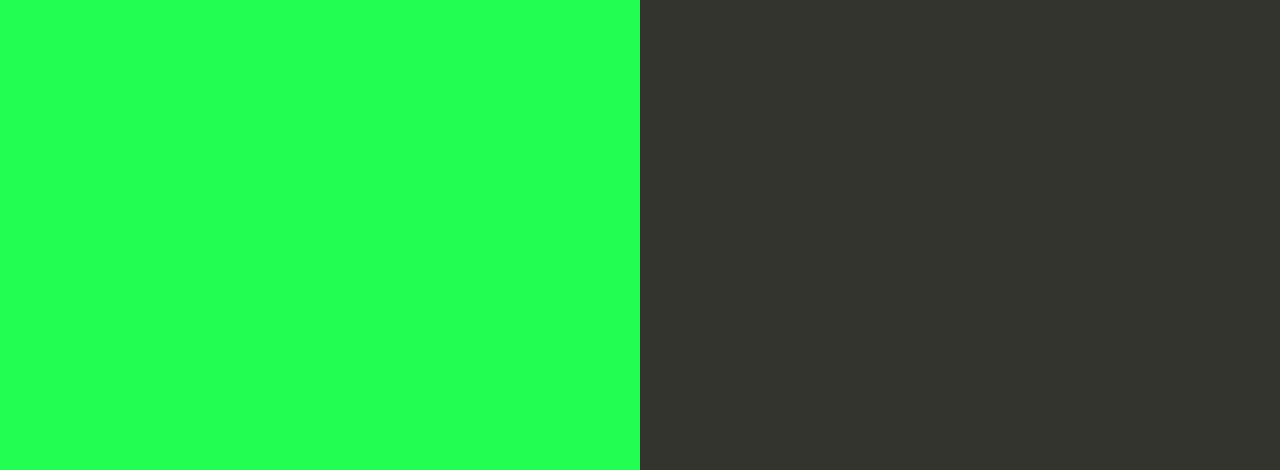
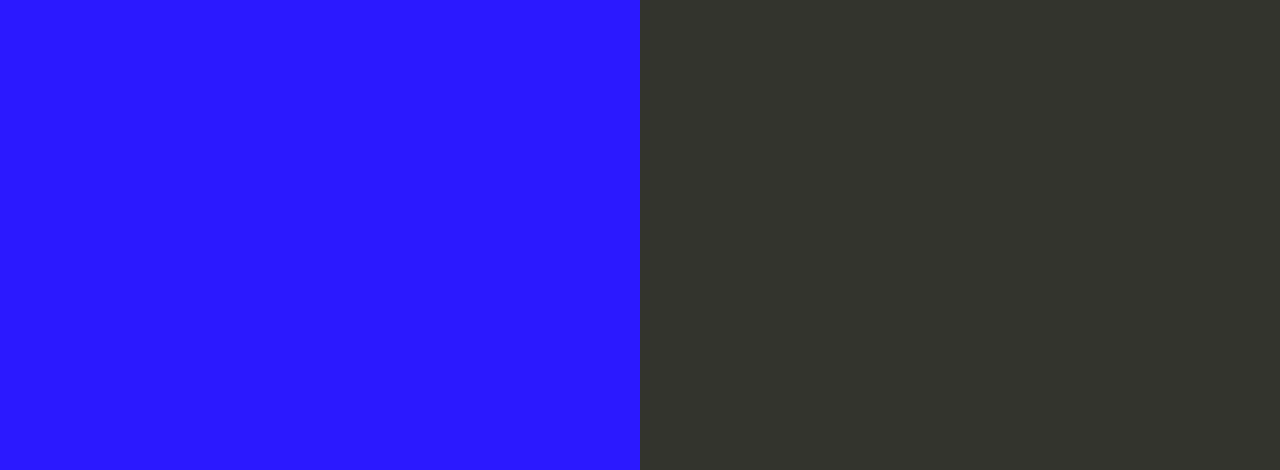
Before and after one commit to sunilinvi/node-sample, a website: page index.html in a window 1280 px wide. Shown: the part 330-800 px from the top of the page. Drawn offline with Linux system fonts and the light colour scheme.

Commit message:
Changes bg color to blue

```diff
--- a/index.html
+++ b/index.html
@@ -35,7 +35,7 @@
 
         text-align: right;
         padding-top: 11em;
-        background-color: #22ff52;
+        background-color: #2b19ff;
 
       }
       .textColumn p {
```
